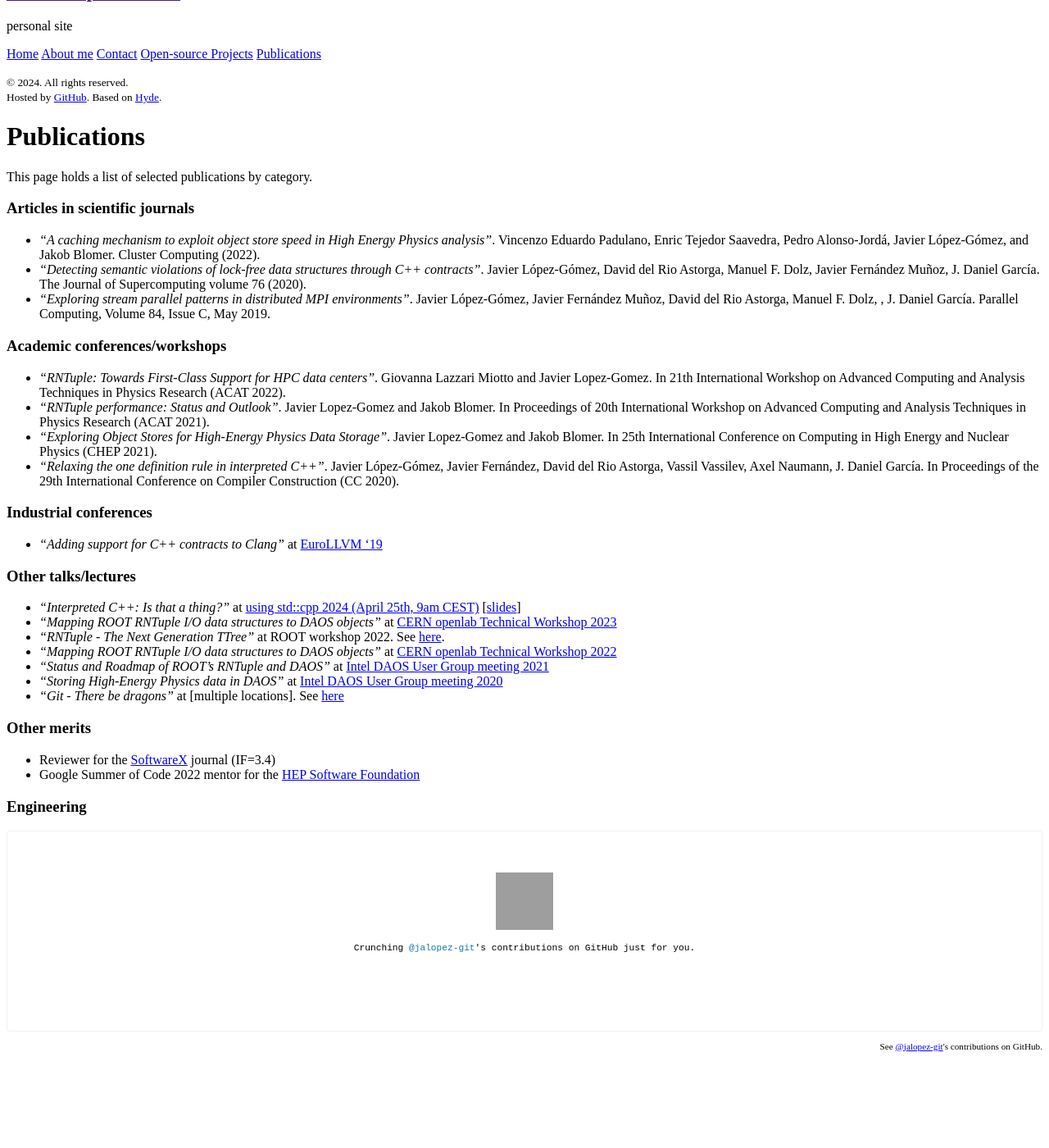
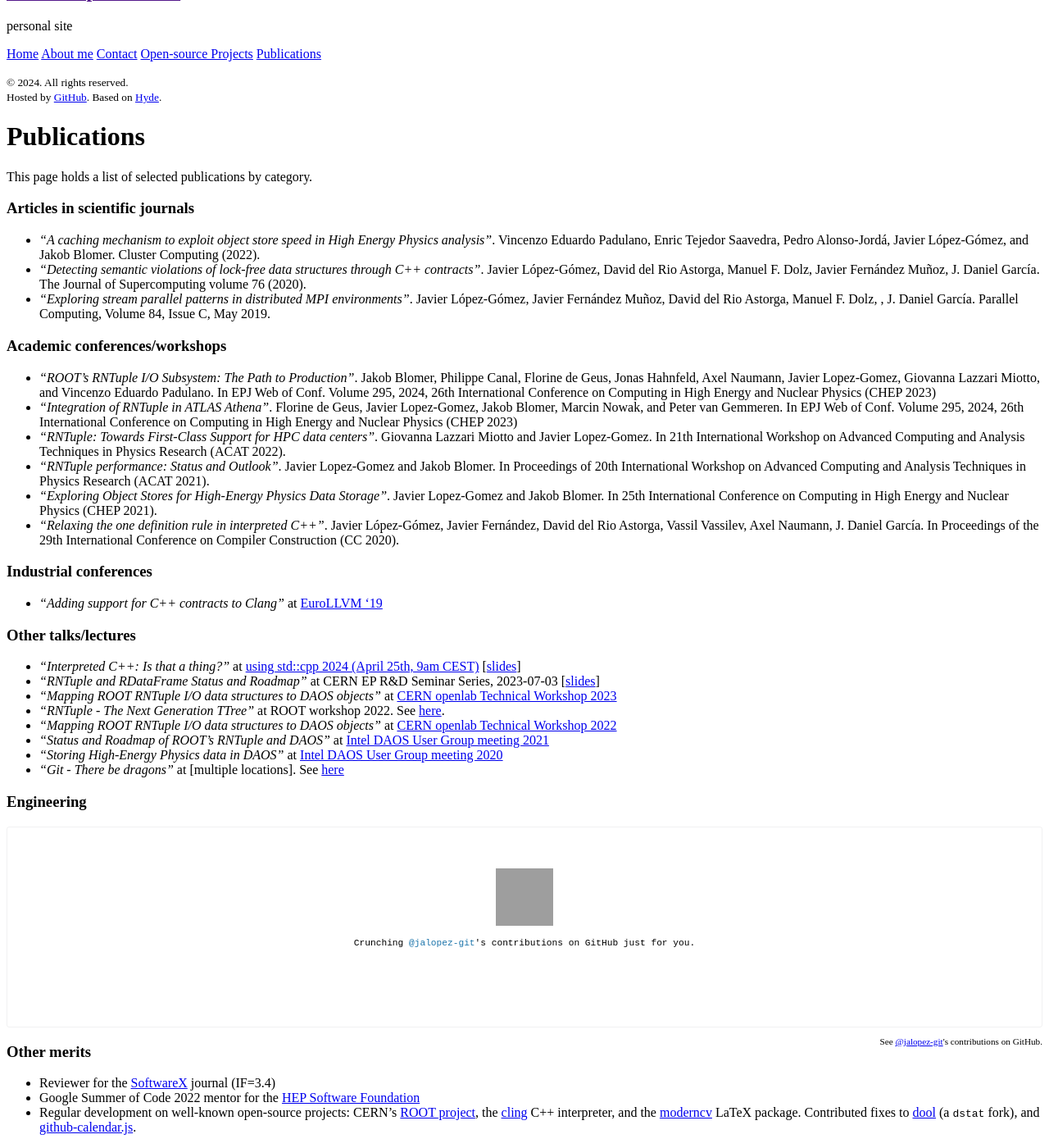
Before and after one commit to jalopezg-git/jalopezg-git.github.io, a Jekyll site: the page built from publications.md, in a window 1280 px wide and 1400 px high, scrolled down 352 px. Shown: the whole window at 82% size. Built offline with Jekyll 4.4.1, drawn with Linux system fonts in a browser that asks for light colours; Markdown is read by kramdown in place of the engine named in the settings; before the commit the page ends 1645 px from its top, so only the background shows below that; grey boxes are pictures that could not be loaded.

Commit message:
Update publications

```diff
--- a/publications.md
+++ b/publications.md
@@ -17,6 +17,12 @@ Javier L&oacute;pez-G&oacute;mez, Javier Fern&aacute;ndez Mun&#771;oz, David del
 Parallel Computing, Volume 84, Issue C, May 2019.
 
 ### Academic conferences/workshops
+- _"ROOT's RNTuple I/O Subsystem: The Path to Production"_.
+Jakob Blomer, Philippe Canal, Florine de Geus, Jonas Hahnfeld, Axel Naumann, Javier Lopez-Gomez, Giovanna Lazzari Miotto, and Vincenzo Eduardo Padulano.
+In EPJ Web of Conf. Volume 295, 2024, 26th International Conference on Computing in High Energy and Nuclear Physics (CHEP 2023)
+- _"Integration of RNTuple in ATLAS Athena"_.
+Florine de Geus, Javier Lopez-Gomez, Jakob Blomer, Marcin Nowak, and Peter van Gemmeren.
+In EPJ Web of Conf. Volume 295, 2024, 26th International Conference on Computing in High Energy and Nuclear Physics (CHEP 2023)
 - _"RNTuple: Towards First-Class Support for HPC data centers"_.
 Giovanna Lazzari Miotto and Javier Lopez-Gomez.
 In 21th International Workshop on Advanced Computing and Analysis Techniques in Physics Research (ACAT 2022).
@@ -35,16 +41,13 @@ In Proceedings of the 29th International Conference on Compiler Construction (CC
 
 ### Other talks/lectures
 - _"Interpreted C++: Is that a thing?"_ at [using std::cpp 2024 (April 25th, 9am CEST)](https://usingstdcpp.org/)  [[slides](https://github.com/jalopezg-git/slides-using_stdcpp_2014/blob/master/main.pdf)]
+- _"RNTuple and RDataFrame Status and Roadmap"_ at CERN EP R&D Seminar Series, 2023-07-03 [[slides](/public/docs/EP_RD_WP7.4_EfficientAnalysis_03072023.pdf)]
 - _"Mapping ROOT RNTuple I/O data structures to DAOS objects"_ at [CERN openlab Technical Workshop 2023](https://indico.cern.ch/event/1225408/contributions/5243848/)
 - _"RNTuple - The Next Generation TTree"_ at ROOT workshop 2022.  See [here](https://indico.fnal.gov/event/23628/contributions/240607/).
 - _"Mapping ROOT RNTuple I/O data structures to DAOS objects"_ at [CERN openlab Technical Workshop 2022](https://indico.cern.ch/event/1100904/contributions/4751987/)
 - _"Status and Roadmap of ROOT's RNTuple and DAOS"_ at [Intel DAOS User Group meeting 2021](https://daosio.atlassian.net/wiki/spaces/DC/pages/11015454821/DUG21)
 - _"Storing High-Energy Physics data in DAOS"_ at [Intel DAOS User Group meeting 2020](https://daosio.atlassian.net/wiki/spaces/DC/pages/4866835353/DUG20)
 - _"Git - There be dragons"_ at [multiple locations].  See [here](https://github.com/jalopezg-git/Git_There-Be-Dragons)
-
-### Other merits
-- Reviewer for the [SoftwareX](https://www.sciencedirect.com/journal/softwarex) journal (IF=3.4)
-- Google Summer of Code 2022 mentor for the [HEP Software Foundation](https://hepsoftwarefoundation.org/activities/gsoc.html)
 
 ### Engineering
 <script crossorigin src="/public/js/github-calendar.min.js"></script>
@@ -58,3 +61,8 @@ In Proceedings of the 29th International Conference on Compiler Construction (CC
     GitHubCalendar(".calendar", "jalopezg-git", { responsive: true, global_stats: true });
 </script>
 <p style="font-size: .7rem; float: right;">See <a href="https://github.com/jalopezg-git" target="_blank">@jalopez-git</a>'s contributions on GitHub.</p>
+
+### Other merits
+- Reviewer for the [SoftwareX](https://www.sciencedirect.com/journal/softwarex) journal (IF=3.4)
+- Google Summer of Code 2022 mentor for the [HEP Software Foundation](https://hepsoftwarefoundation.org/activities/gsoc.html)
+- Regular development on well-known open-source projects: CERN's [ROOT project](https://github.com/root-project/root/), the [cling](https://github.com/root-project/cling/) C++ interpreter, and the [moderncv](https://github.com/moderncv/moderncv/) LaTeX package.  Contributed fixes to [dool](https://github.com/scottchiefbaker/dool) (a `dstat` fork), and [github-calendar.js](https://github.com/Bloggify/github-calendar/).
```
Also changed, not shown: 1 other file.
